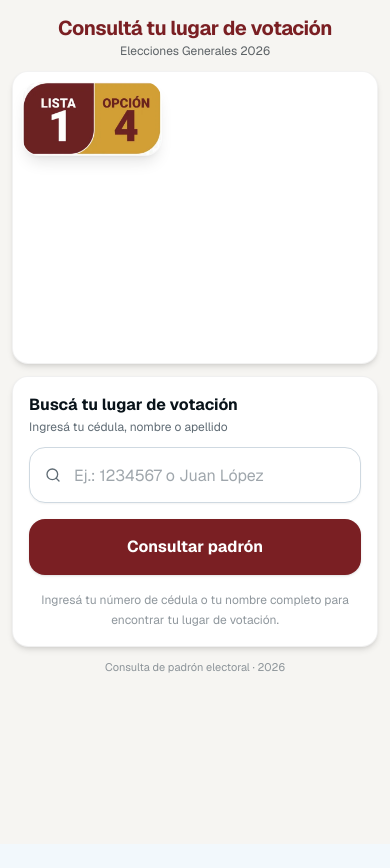
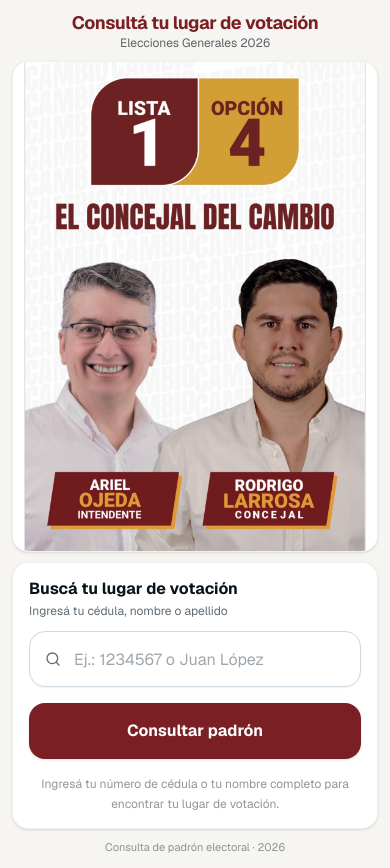
Before and after one commit to denisarielramos/padron-larrosa, a Next.js app: page / in a window 390 px wide. Before the commit the page ends 844 px from the top, so only its background shows below. Built offline with nearby package versions, Linux system fonts and the light colour scheme.

Commit message:
Reemplazar composición de cabecera por flyer único y compactar layout móvil
Co-Authored-By: Claude Opus 5.5 <noreply@anthropic.com>
Claude-Session: https://claude.ai/code/session_017DKDnfWjX7NVrhRZZRTprj

```diff
--- a/app/page.tsx
+++ b/app/page.tsx
@@ -10,11 +10,11 @@ export const metadata = {
 export default function HomePage() {
   return (
     <div className="min-h-screen bg-[#F6F5F2] flex flex-col">
-      <main className="flex-1 flex flex-col items-center px-3 py-4 sm:px-4 sm:py-6 md:py-8">
-        <div className="w-full max-w-xl flex flex-col gap-3 sm:gap-5">
+      <main className="flex-1 flex flex-col items-center px-3 pt-3 pb-2 sm:px-4 sm:py-6 md:py-8">
+        <div className="w-full max-w-xl flex flex-col gap-2.5 sm:gap-4">
           {/* Header */}
-          <div className="text-center flex flex-col gap-0.5 px-2">
-            <h1 className="text-xl sm:text-2xl md:text-3xl font-bold text-[#7A1F23] leading-tight tracking-tight text-balance">
+          <div className="text-center flex flex-col px-2">
+            <h1 className="text-lg sm:text-2xl md:text-3xl font-bold text-[#7A1F23] leading-tight tracking-tight text-balance">
               Consultá tu lugar de votación
             </h1>
             <p className="text-xs sm:text-sm md:text-base text-foreground/65 text-balance">
@@ -22,31 +22,21 @@ export default function HomePage() {
             </p>
           </div>
 
-          {/* Composición de campaña: candidatos + Lista/Opción superpuesta */}
-          <div className="relative w-full max-w-[520px] mx-auto overflow-hidden rounded-2xl bg-white shadow-md border border-black/[0.05]">
+          {/* Flyer de campaña */}
+          <div className="w-full overflow-hidden rounded-2xl bg-white shadow-sm border border-black/[0.06]">
             <Image
-              src="/candidatos-larrosa.webp"
-              alt="Ariel Ojeda Intendente y Rodrigo Larrosa Concejal"
-              width={640}
-              height={512}
-              className="h-auto w-full"
+              src="/flyer-larrosa.png"
+              alt="Flyer de campaña: Lista 1 Opción 4, Ariel Ojeda Intendente y Rodrigo Larrosa Concejal"
+              width={1120}
+              height={1600}
+              sizes="(max-width: 640px) 100vw, 576px"
+              className="mx-auto w-full h-auto max-h-[58svh] sm:max-h-[70vh] object-contain"
               priority
             />
-
-            <div className="absolute left-2.5 top-2.5 sm:left-4 sm:top-4 w-[38%] max-w-[190px] overflow-hidden rounded-xl shadow-lg ring-1 ring-white/70">
-              <Image
-                src="/lista-opcion.webp"
-                alt="Lista 1 Opción 4"
-                width={480}
-                height={252}
-                className="h-auto w-full"
-                priority
-              />
-            </div>
           </div>
 
           {/* Search card */}
-          <div className="w-full rounded-2xl bg-white border border-black/[0.06] shadow-md px-4 py-4 sm:px-7 sm:py-6 flex flex-col gap-3 sm:gap-4">
+          <div className="w-full rounded-2xl bg-white border border-black/[0.06] shadow-sm px-4 py-3.5 sm:px-7 sm:py-6 flex flex-col gap-3 sm:gap-4">
             <div className="flex flex-col gap-0.5">
               <h2 className="text-base sm:text-lg font-bold text-foreground">Buscá tu lugar de votación</h2>
               <p className="text-xs sm:text-sm text-muted-foreground">Ingresá tu cédula, nombre o apellido</p>
@@ -56,7 +46,7 @@ export default function HomePage() {
           </div>
 
           {/* Footer */}
-          <p className="text-center text-[11px] sm:text-xs text-muted-foreground/70 pb-3">
+          <p className="text-center text-[11px] sm:text-xs text-muted-foreground/70 pb-1">
             Consulta de padrón electoral · 2026
           </p>
         </div>
--- a/components/consulta-form.tsx
+++ b/components/consulta-form.tsx
@@ -104,9 +104,9 @@ export function ConsultaForm() {
     const d = state.data
     const nombre = d.nombre_completo ?? `${d.nombre} ${d.apellido}`
     return (
-      <div className="flex flex-col gap-5">
+      <div className="flex flex-col gap-3.5 sm:gap-5">
         {/* Success header */}
-        <div className="flex flex-col items-center gap-2 py-1">
+        <div className="flex flex-col items-center gap-1.5 sm:gap-2 sm:py-1">
           <div className="w-9 h-9 rounded-full bg-[#7A1F23]/10 flex items-center justify-center">
             <CheckCircle2 className="w-5 h-5 text-[#7A1F23]" />
           </div>
@@ -119,7 +119,7 @@ export function ConsultaForm() {
         </div>
 
         {/* Local de votacion — el dato mas importante */}
-        <div className="rounded-2xl bg-gradient-to-br from-[#7A1F23] to-[#5C1519] px-5 py-5 text-white shadow-sm">
+        <div className="rounded-2xl bg-gradient-to-br from-[#7A1F23] to-[#5C1519] px-4 py-4 sm:px-5 sm:py-5 text-white shadow-sm">
           <div className="flex items-center gap-1.5 text-[#E8C46B] text-[11px] font-bold uppercase tracking-wider mb-1.5">
             <MapPin className="w-3.5 h-3.5" />
             Local de votación
@@ -128,7 +128,7 @@ export function ConsultaForm() {
         </div>
 
         {/* Detalles secundarios */}
-        <div className="grid grid-cols-3 gap-2.5">
+        <div className="grid grid-cols-3 gap-2 sm:gap-2.5">
           <ResultCard icon={<CreditCard className="w-4 h-4" />} label="CI" value={d.ci} />
           <ResultCard icon={<Vote className="w-4 h-4" />} label="Mesa" value={d.mesa} />
           <ResultCard icon={<ListOrdered className="w-4 h-4" />} label="Orden" value={d.orden} />
@@ -137,7 +137,7 @@ export function ConsultaForm() {
         <Button
           variant="outline"
           size="lg"
-          className="w-full h-12 text-sm font-semibold border-2 hover:border-[#7A1F23] hover:text-[#7A1F23] transition-colors mt-1"
+          className="w-full h-12 text-sm font-semibold border-2 hover:border-[#7A1F23] hover:text-[#7A1F23] transition-colors sm:mt-1"
           onClick={handleReset}
         >
           Realizar otra consulta
@@ -150,7 +150,7 @@ export function ConsultaForm() {
   if (state.type === "results") {
     const { list, termino: t } = state
     return (
-      <div className="flex flex-col gap-4">
+      <div className="flex flex-col gap-3 sm:gap-4">
         <div className="text-center flex flex-col gap-1">
           <p className="text-sm font-bold text-foreground">
             Se encontraron{" "}
@@ -270,7 +270,7 @@ function ResultCard({
   value: string | null | undefined
 }) {
   return (
-    <div className="flex flex-col items-center gap-1 rounded-xl border border-border bg-[#FAFAF9] px-3 py-3 text-center">
+    <div className="flex flex-col items-center gap-1 rounded-xl border border-border bg-[#FAFAF9] px-2 py-2.5 sm:px-3 sm:py-3 text-center">
       <span className="text-muted-foreground">{icon}</span>
       <span className="text-[10px] font-bold text-muted-foreground uppercase tracking-wide">
         {label}
```
